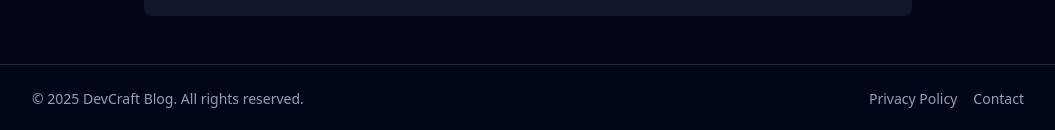
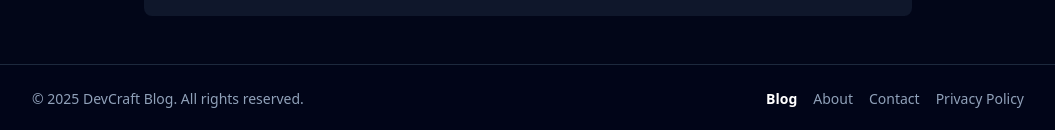
Before and after one commit to toseefdar2468-ai/blog_website, a Next.js app: page /blog/nextjs-for-angular-developers in a window 1280 px wide. Shown: the part 1138-1268 px from the top of the page, without its empty margins (112-1167 px from the left). Built offline with nearby package versions, Linux system fonts and the light colour scheme.

Commit message:
made some optimization

```diff
--- /dev/null
+++ b/app/components/Footer.tsx
@@ -0,0 +1,35 @@
+"use client";
+
+import Link from "next/link";
+import { usePathname } from "next/navigation";
+import * as React from "react";
+
+export default function Footer() {
+  const pathname = usePathname() || "/";
+  const isActive = (href: string) => pathname === href || pathname.startsWith(href + "/");
+
+  const linkClass = (href: string) =>
+    isActive(href) ? "text-white font-semibold" : "text-slate-400 hover:text-slate-200";
+
+  return (
+    <footer className="border-t border-slate-800 bg-slate-950/80">
+      <div className="mx-auto flex max-w-5xl flex-col gap-2 px-4 py-6 text-sm text-slate-400 md:flex-row md:items-center md:justify-between">
+        <p>© {new Date().getFullYear()} DevCraft Blog. All rights reserved.</p>
+        <div className="flex gap-4">
+          <Link href="/blog" className={linkClass("/blog")} aria-current={isActive("/blog") ? "page" : undefined}>
+            Blog
+          </Link>
+          <Link href="/about" className={linkClass("/about")} aria-current={isActive("/about") ? "page" : undefined}>
+            About
+          </Link>
+          <Link href="/contact" className={linkClass("/contact")} aria-current={isActive("/contact") ? "page" : undefined}>
+            Contact
+          </Link>
+          <Link href="/privacy-policy" className={linkClass("/privacy-policy")} aria-current={isActive("/privacy-policy") ? "page" : undefined}>
+            Privacy Policy
+          </Link>
+        </div>
+      </div>
+    </footer>
+  );
+}
--- a/app/layout.tsx
+++ b/app/layout.tsx
@@ -4,6 +4,7 @@ import "./globals.css";
 import Header from "./components/Header";
 import Link from "next/link";
 import Toaster from "./components/Toaster";
+import Footer from "./components/Footer";
 
 export const metadata: Metadata = {
   title: {
@@ -39,20 +40,8 @@ export default function RootLayout({
             <div className="mx-auto max-w-5xl px-4 py-8">{children}</div>
           </main>
 
-          {/* FOOTER */}
-          <footer className="border-t border-slate-800 bg-slate-950/80">
-            <div className="mx-auto flex max-w-5xl flex-col gap-2 px-4 py-6 text-sm text-slate-400 md:flex-row md:items-center md:justify-between">
-              <p>© {new Date().getFullYear()} DevCraft Blog. All rights reserved.</p>
-              <div className="flex gap-4">
-                <Link href="/privacy-policy" className="hover:text-slate-200">
-                  Privacy Policy
-                </Link>
-                <Link href="/contact" className="hover:text-slate-200">
-                  Contact
-                </Link>
-              </div>
-            </div>
-          </footer>
+          {/* FOOTER (client component for active-route highlighting) */}
+          <Footer />
           <Toaster />
         </div>
       </body>
--- a/lib/markdownToHtml.ts
+++ b/lib/markdownToHtml.ts
@@ -2,11 +2,20 @@
 import { marked } from "marked";
 
 export async function markdownToHtml(markdown: string): Promise<string> {
-  // marked.parse can be sync or async — we wrap in async for compatibility
+  // Add a custom renderer for images so markdown images include
+  // loading="lazy" and decoding="async" and always have alt text.
+  const renderer = {
+    image(href: string | null, title: string | null, text: string) {
+      const src = href ?? "";
+      const alt = text ?? "";
+      const titleAttr = title ? ` title="${title}"` : "";
+      return `<img src="${src}" alt="${alt}" loading="lazy" decoding="async"${titleAttr} />`;
+    },
+  } as any;
+
+  marked.use({ renderer });
+
   const html = marked.parse(markdown);
-  // Type guard because marked can sometimes return string | Promise<string>
-  if (typeof html === "string") {
-    return html;
-  }
+  if (typeof html === "string") return html;
   return await html;
 }
--- a/lib/posts.ts
+++ b/lib/posts.ts
@@ -48,8 +48,6 @@ export function getAllPosts(): PostMeta[] {
 }
 
 export function getPostBySlug(slug: string): Post {
-  debugger
-  console.log('slug in posts.ts ->',slug)
   if (!slug) {
     throw new Error("getPostBySlug: slug is required");
   }
--- a/package.json
+++ b/package.json
@@ -6,6 +6,7 @@
     "dev": "next dev --webpack",
     "build": "next build --webpack",
     "start": "next start",
+    "generate-sitemap": "node ./scripts/generate-sitemap.js",
     "lint": "eslint"
   },
   "dependencies": {
--- /dev/null
+++ b/scripts/generate-sitemap.js
@@ -0,0 +1,31 @@
+const fs = require('fs');
+const path = require('path');
+
+const domain = process.env.SITEMAP_BASE_URL || 'https://osama-portfolio-jarh.vercel.app';
+const postsDir = path.join(process.cwd(), 'content', 'posts');
+const outFile = path.join(process.cwd(), 'public', 'sitemap.xml');
+
+function getPostSlugs() {
+  if (!fs.existsSync(postsDir)) return [];
+  return fs.readdirSync(postsDir).filter((f) => f.endsWith('.md')).map((f) => f.replace(/\.md$/, ''));
+}
+
+function buildSitemap(urls) {
+  const header = `<?xml version="1.0" encoding="UTF-8"?>\n<urlset xmlns="http://www.sitemaps.org/schemas/sitemap/0.9">\n`;
+  const footer = `</urlset>`;
+  const body = urls
+    .map((u) => `  <url>\n    <loc>${domain}${u}</loc>\n  </url>`)
+    .join('\n');
+
+  return header + body + '\n' + footer;
+}
+
+function main() {
+  const slugs = getPostSlugs();
+  const urls = ['/', '/blog', '/about', '/contact', '/privacy-policy', ...slugs.map((s) => `/blog/${s}`)];
+  const xml = buildSitemap(urls);
+  fs.writeFileSync(outFile, xml, 'utf8');
+  console.log('Wrote sitemap to', outFile);
+}
+
+main();
```
Also changed, not shown: public/robots.txt.
